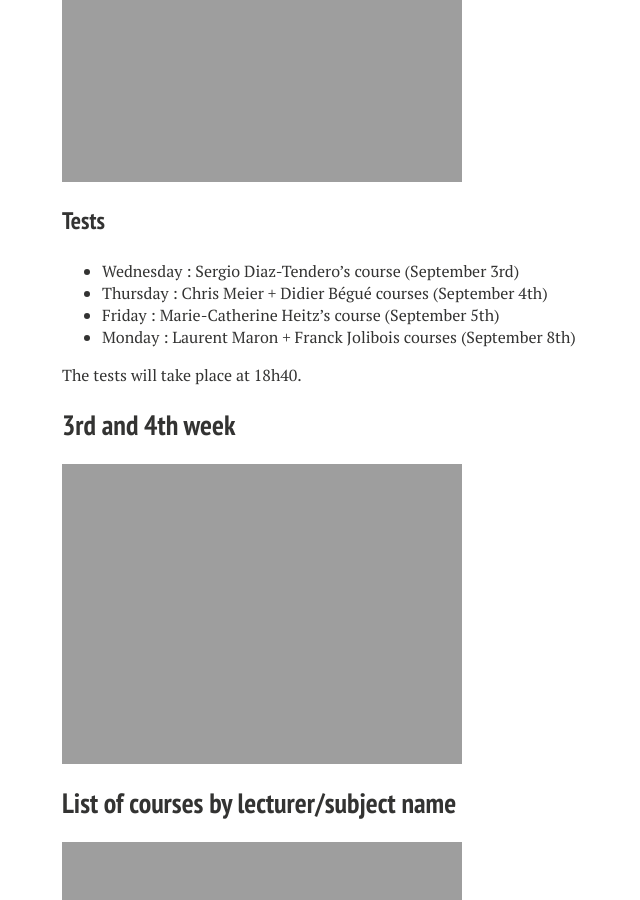
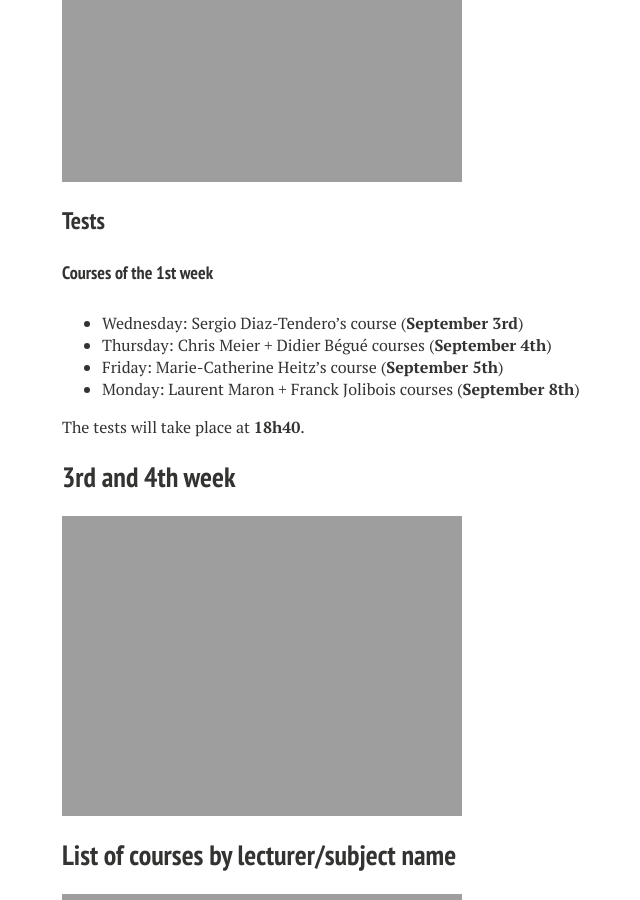
Before and after one commit to muammar/intcourse, a Jekyll site: the page built from programme/index.md, in a window 1280 px wide and 900 px high, scrolled down 786 px. Shown: the whole window, without its empty margins (258-898 px from the left). Built offline with Jekyll 4.4.1, drawn with Linux system fonts in a browser that asks for light colours; nearby versions of some CDN libraries.

Commit message:
Programme modified with day of the tests

```diff
--- a/programme/index.md
+++ b/programme/index.md
@@ -18,13 +18,16 @@ In the images shown below, you will find the final version of the **9th Internat
 
 ### Tests
 
-* Wednesday : Sergio Diaz-Tendero's course (September 3rd)
-* Thursday : Chris Meier + Didier Bégué courses (September 4th)
-* Friday : Marie-Catherine Heitz's course (September 5th)
-* Monday : Laurent Maron + Franck Jolibois courses (September 8th)
+#### Courses of the 1st week
+
+* Wednesday: Sergio Diaz-Tendero's course (**September 3rd**)
+* Thursday: Chris Meier + Didier Bégué courses (**September 4th**)
+* Friday: Marie-Catherine Heitz's course (**September 5th**)
+* Monday: Laurent Maron + Franck Jolibois courses (**September 8th**)
 
 
- The tests will take place at 18h40.
+ The tests will take place at **18h40**.
+
 ## 3rd and 4th week
 ![Third and Fourth week]({{ site.url }}/files/program3-4w.png )
 
```
